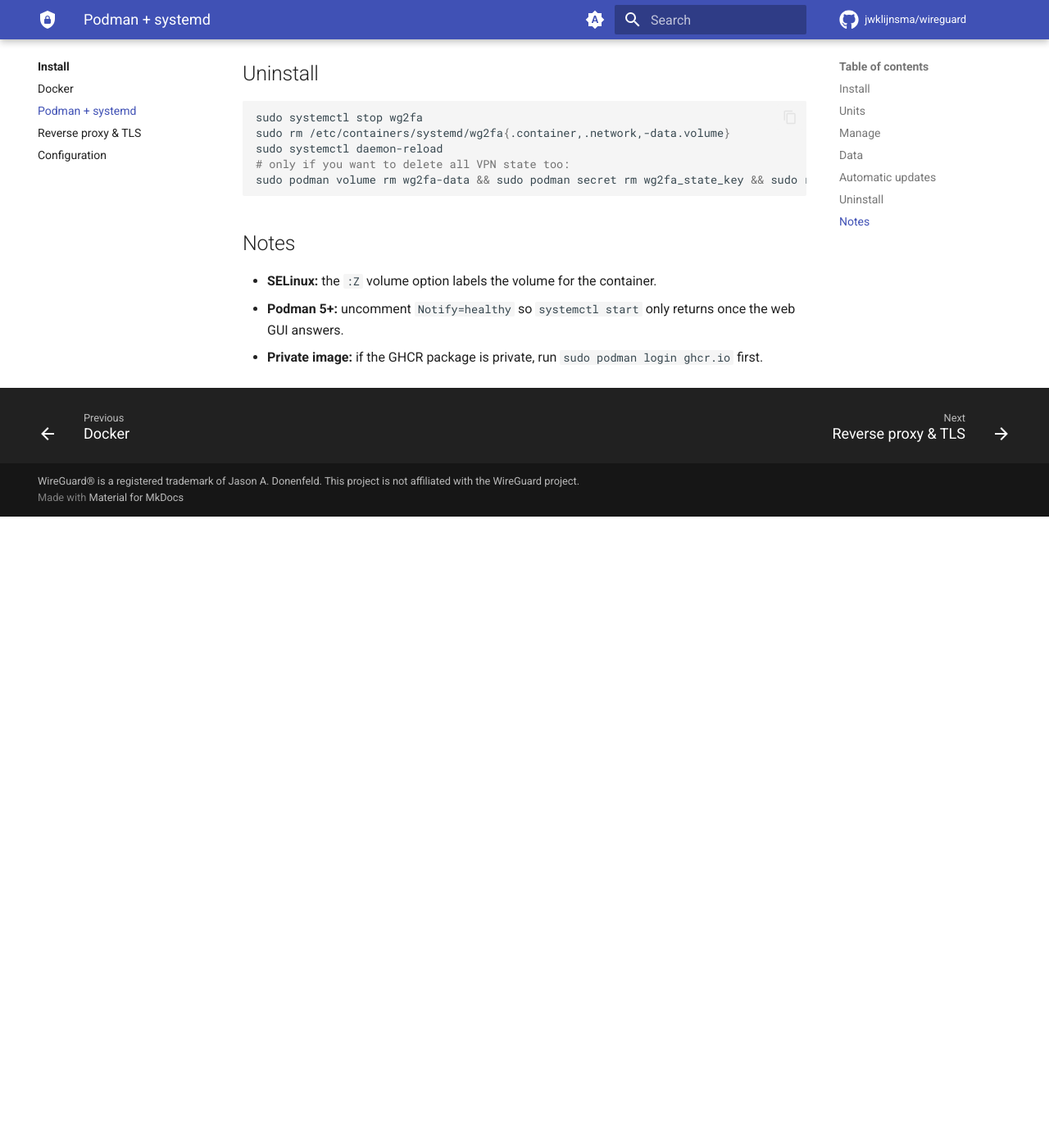
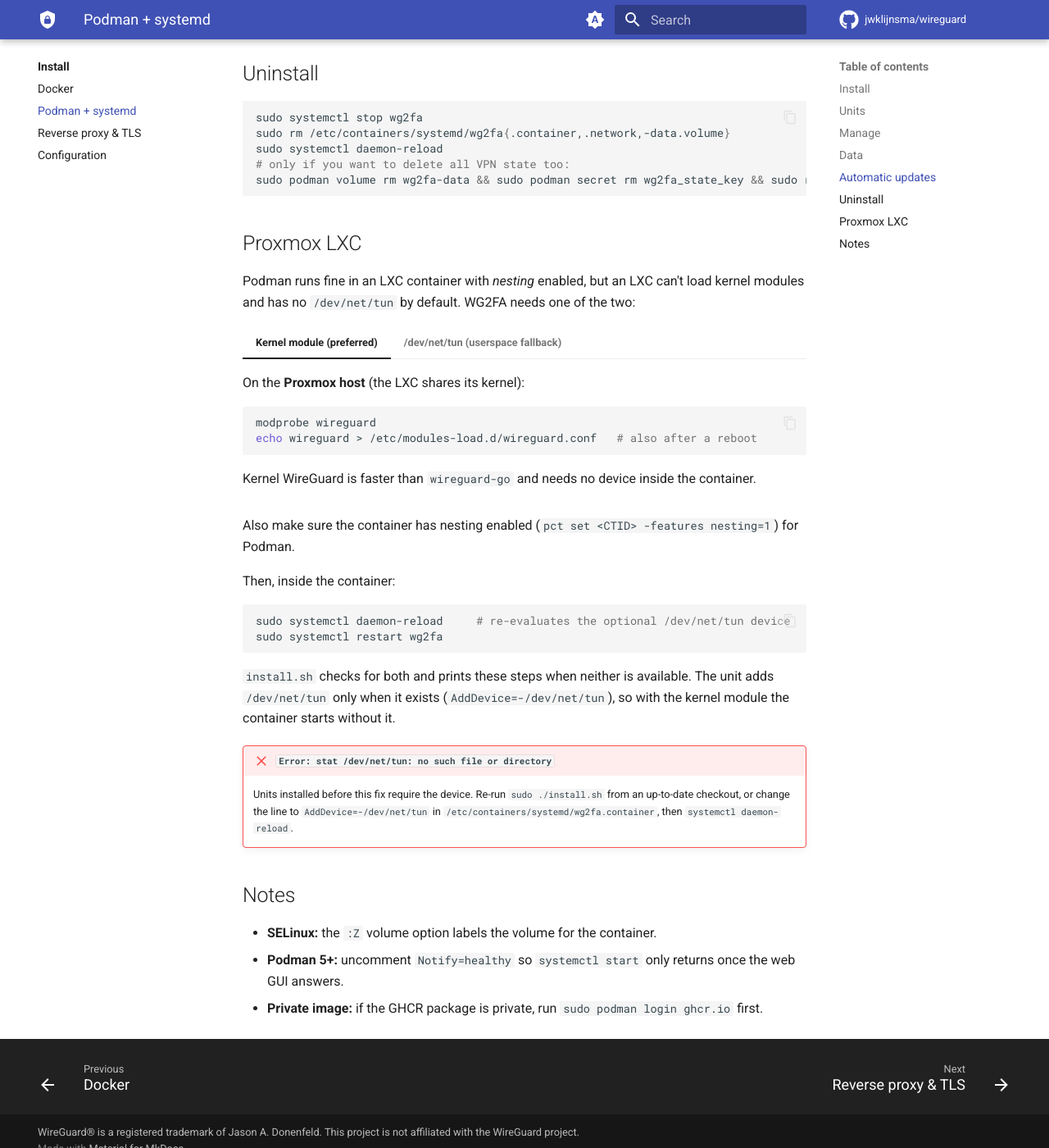
Before and after one commit to jwklijnsma/wireguard, an MkDocs documentation site: the page built from docs/install/podman.md, in a window 1280 px wide and 1400 px high, scrolled down 2540 px. Shown: the whole window at 82% size. Built offline with MkDocs 1.6.1 and Material for MkDocs 9.7.7, drawn with Linux system fonts in a browser that asks for light colours; comment, search, counter and statistics services are not loaded; before the commit the page ends 3170 px from its top, so only the background shows below that.

Commit message:
fix(podman): start without /dev/net/tun (Proxmox LXC)
The unit required /dev/net/tun, so podman run failed with "stat
/dev/net/tun: no such file or directory" (exit 125) in LXC containers,
even when the host's WireGuard kernel module makes it unnecessary.
AddDevice=-/dev/net/tun now only adds the device when it exists.

install.sh skips modprobe inside LXC, reports whether the kernel module
or /dev/net/tun will be used, and prints the Proxmox host steps when
neither is available. Docs get a Proxmox LXC section.

Co-Authored-By: Claude Opus 5.5 <noreply@anthropic.com>
Claude-Session: https://claude.ai/code/session_01SZrFpmDYuMFLoRjSqHpQ2m

````diff
--- a/docs/install/podman.md
+++ b/docs/install/podman.md
@@ -96,6 +96,51 @@ sudo systemctl daemon-reload
 sudo podman volume rm wg2fa-data && sudo podman secret rm wg2fa_state_key && sudo rm -r /etc/wg2fa
 ```
 
+## Proxmox LXC
+
+Podman runs fine in an LXC container with *nesting* enabled, but an LXC can't load kernel modules and has no `/dev/net/tun` by default. WG2FA needs one of the two:
+
+=== "Kernel module (preferred)"
+
+    On the **Proxmox host** (the LXC shares its kernel):
+
+    ```bash
+    modprobe wireguard
+    echo wireguard > /etc/modules-load.d/wireguard.conf   # also after a reboot
+    ```
+
+    Kernel WireGuard is faster than `wireguard-go` and needs no device inside the container.
+
+=== "/dev/net/tun (userspace fallback)"
+
+    On the **Proxmox host** (Proxmox VE 8.1+):
+
+    ```bash
+    pct set <CTID> -dev0 /dev/net/tun
+    pct reboot <CTID>
+    ```
+
+    On older versions, add to `/etc/pve/lxc/<CTID>.conf` and restart the container:
+
+    ```
+    lxc.cgroup2.devices.allow: c 10:200 rwm
+    lxc.mount.entry: /dev/net/tun dev/net/tun none bind,create=file
+    ```
+
+Also make sure the container has nesting enabled (`pct set <CTID> -features nesting=1`) for Podman.
+
+Then, inside the container:
+
+```bash
+sudo systemctl daemon-reload     # re-evaluates the optional /dev/net/tun device
+sudo systemctl restart wg2fa
+```
+
+`install.sh` checks for both and prints these steps when neither is available. The unit adds `/dev/net/tun` only when it exists (`AddDevice=-/dev/net/tun`), so with the kernel module the container starts without it.
+
+!!! failure "`Error: stat /dev/net/tun: no such file or directory`"
+    Units installed before this fix require the device. Re-run `sudo ./install.sh` from an up-to-date checkout, or change the line to `AddDevice=-/dev/net/tun` in `/etc/containers/systemd/wg2fa.container`, then `systemctl daemon-reload`.
+
 ## Notes
 
 - **SELinux:** the `:Z` volume option labels the volume for the container.
````
Also changed, not shown: 2 other files.
